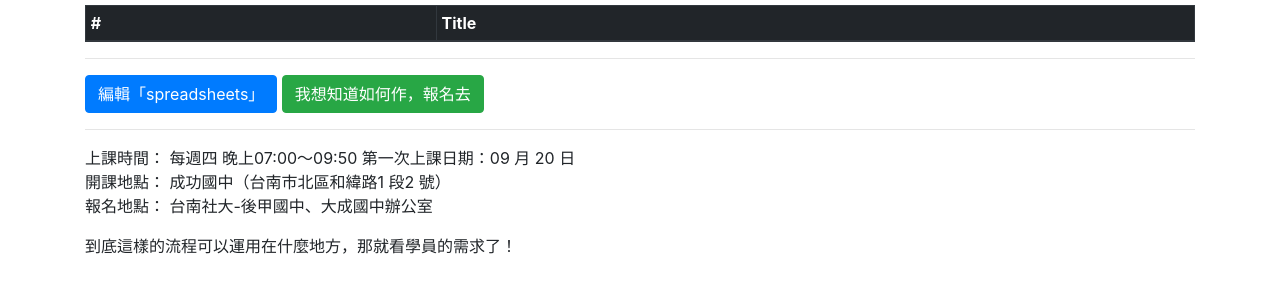
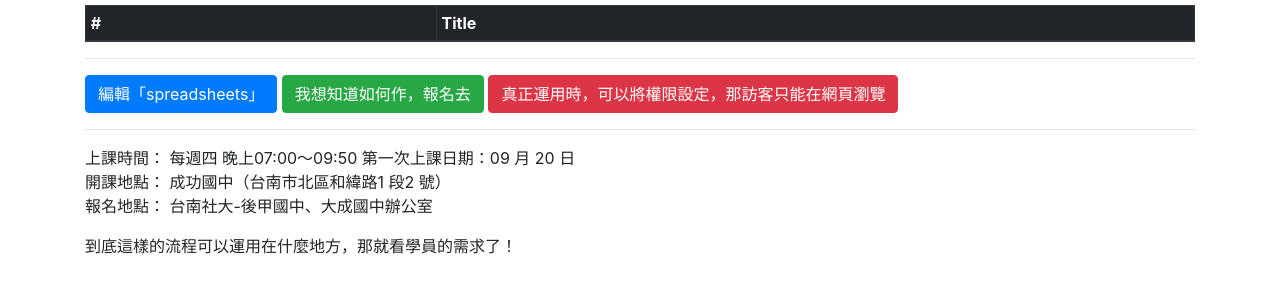
Before and after one commit to webugm/tncu_cart, a plain HTML site: page t.html in a window 1280 px wide. Shown: the part 99-392 px from the top of the page. Drawn offline with nearby package versions, Linux system fonts and the light colour scheme; no server answers.

Commit message:
20180905-1

```diff
--- a/t.html
+++ b/t.html
@@ -49,6 +49,7 @@
       <hr>
       <a href="https://docs.google.com/spreadsheets/d/11bu19qy39prfZDEum8NpeNt76-1yQu3ZUioKcVodvUQ/edit?usp=sharing" target="_blank" class="btn btn-primary">編輯「spreadsheets」</a>
       <a href="http://ccs.tncomu.tw/modules/ccs_course/index.php?op=view_course&course_sn=7198" target="_blank" class="btn btn-success">我想知道如何作，報名去</a>
+      <a href="#" target="_blank" class="btn btn-danger">真正運用時，可以將權限設定，那訪客只能在網頁瀏覽</a>
       <hr>
       <p>
         上課時間： 每週四 晚上07:00～09:50 第一次上課日期：09 月 20 日<br>
```
